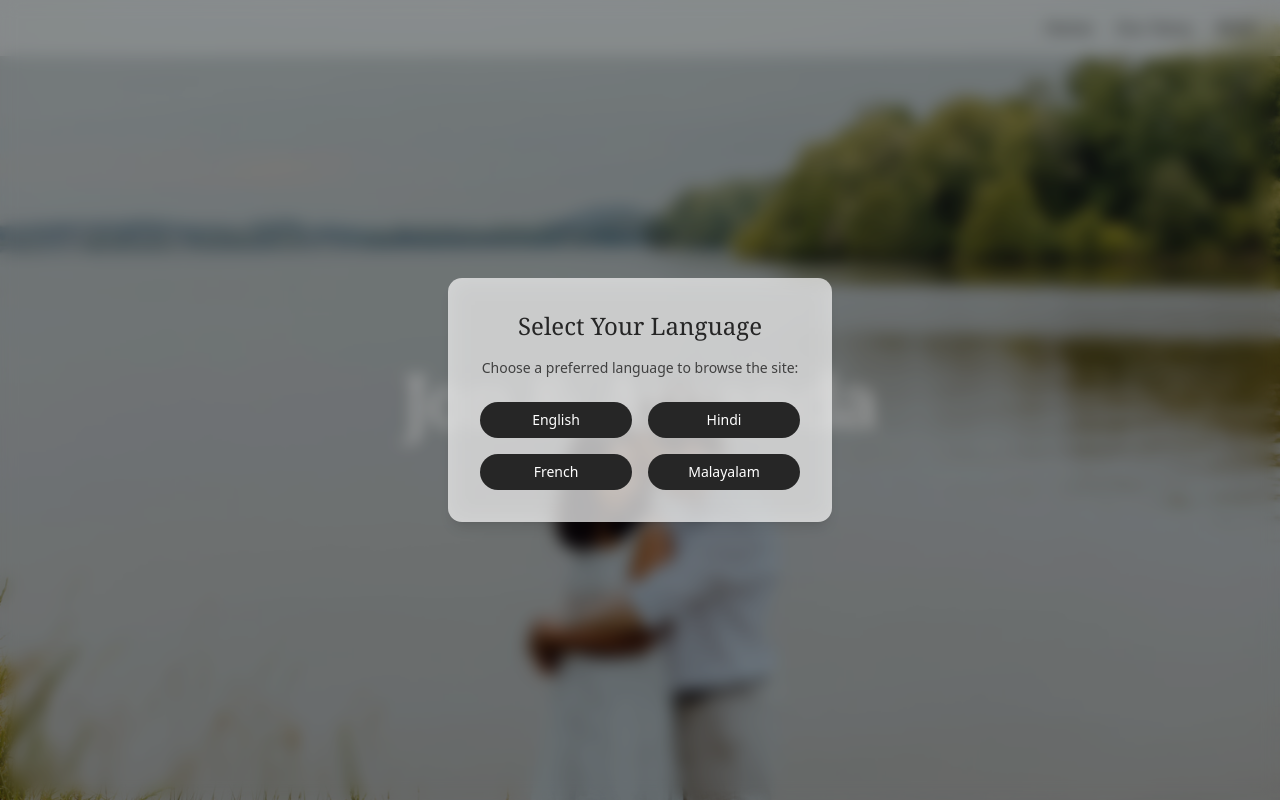
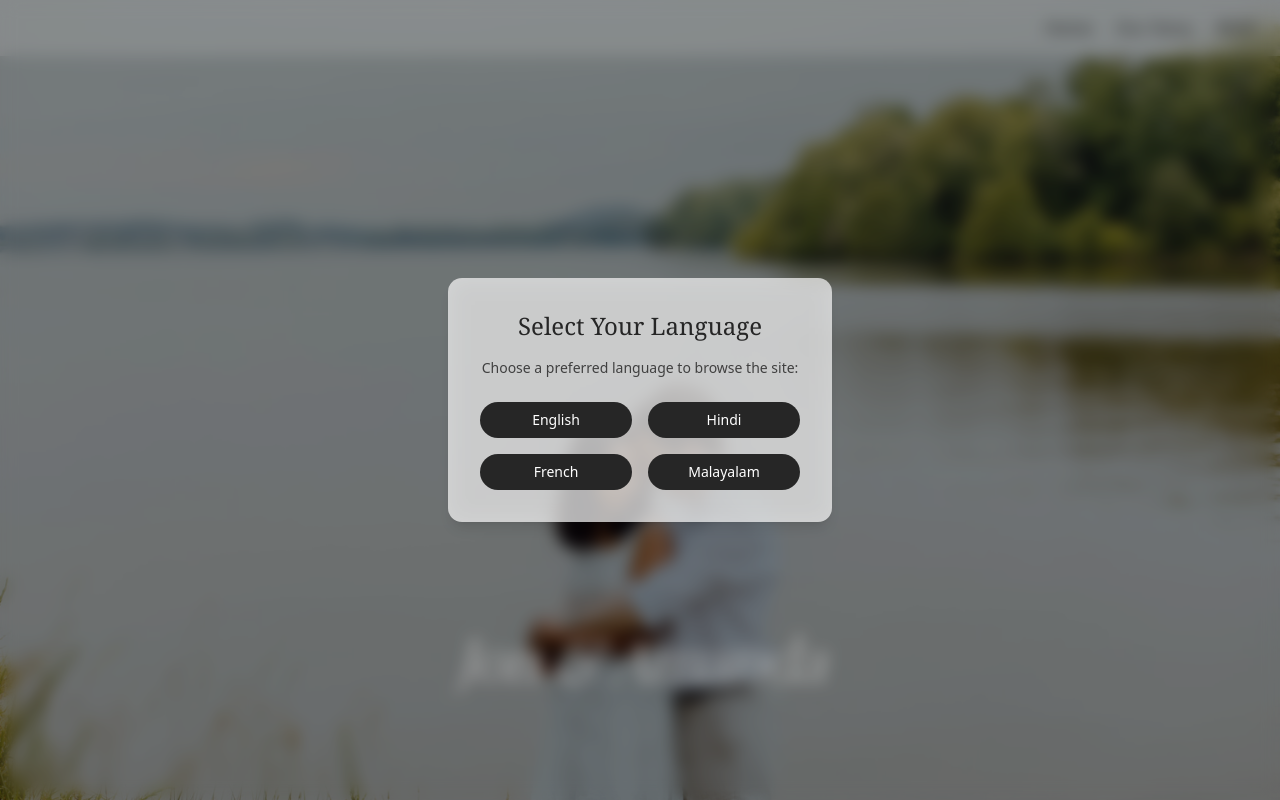
Before and after one commit to breannajg/jtag_wedding_website, a Next.js app: page / in a window 1280 px wide. Shown: the top 800 px of the page. Built offline with nearby package versions, Linux system fonts and the light colour scheme.

Commit message:
added video animation to landing page

```diff
--- a/src/app/globals.css
+++ b/src/app/globals.css
@@ -120,3 +120,10 @@
     @apply bg-background text-foreground;
   }
 }
+
+
+@layer utilities {
+  .font-playfair {
+    font-family: var(--font-playfair), serif;
+  }
+}
--- a/src/app/layout.tsx
+++ b/src/app/layout.tsx
@@ -1,16 +1,23 @@
+// app/layout.tsx
 import type { Metadata } from "next"
-import { Geist, Geist_Mono } from "next/font/google"
-import { DM_Sans } from "next/font/google"
+import { Geist, Geist_Mono, DM_Sans, Playfair_Display } from "next/font/google"
 import "./globals.css"
 
-// Register DM Sans
 const dmSans = DM_Sans({
   subsets: ["latin"],
   weight: ["400", "500"],
   variable: "--font-dm-sans",
 })
 
-// Register Geist Fonts
+const playfair = Playfair_Display({
+  weight: ["400"],             // Playfair has no 300 on Google Fonts
+  style: ["normal", "italic"], // enable both
+  subsets: ["latin"],
+  display: "swap",
+  variable: "--font-playfair",
+})
+
+
 const geistSans = Geist({
   variable: "--font-geist-sans",
   subsets: ["latin"],
@@ -28,13 +35,11 @@ export const metadata: Metadata = {
 
 export default function RootLayout({
   children,
-}: Readonly<{
-  children: React.ReactNode
-}>) {
+}: Readonly<{ children: React.ReactNode }>) {
   return (
     <html lang="en">
       <body
-        className={`${geistSans.variable} ${geistMono.variable} ${dmSans.variable} antialiased`}
+        className={`${geistSans.variable} ${geistMono.variable} ${dmSans.variable} ${playfair.variable} antialiased`}
       >
         {children}
       </body>
--- a/src/app/page.tsx
+++ b/src/app/page.tsx
@@ -29,19 +29,25 @@ The couple became engaged in March of 2024 and look forward to celebrating their
 const isDev = process.env.NODE_ENV === 'development'
 
 export default function Home() {
-  const [language, setLanguage] = useState('English')
+  // Start with no language chosen; show the image first
+  const [language, setLanguage] = useState('')
+  const [hasChosenLanguage, setHasChosenLanguage] = useState(false)
   const [translated, setTranslated] = useState<Record<string, string>>({})
 
   useEffect(() => {
+    // Don’t translate until a user has actually chosen a language
+    if (!hasChosenLanguage) return
+
+    if (language === 'English') {
+      setTranslated({})
+      return
+    }
+
     const translateAll = async () => {
-      if (language === 'English') {
-        setTranslated({})
-        return
-      }
-
       const newTranslations: Record<string, string> = {}
 
-      if (isDev) {
+      // Clear cached translations in dev for easy iteration
+      if (isDev && typeof window !== 'undefined') {
         Object.keys(localStorage).forEach((key) => {
           if (key.startsWith('translation-')) {
             localStorage.removeItem(key)
@@ -53,7 +59,7 @@ export default function Home() {
         const originalText = textBlocks[key as keyof typeof textBlocks]
         const cacheKey = `translation-${language}-${key}`
 
-        if (!isDev) {
+        if (!isDev && typeof window !== 'undefined') {
           const cached = localStorage.getItem(cacheKey)
           if (cached) {
             newTranslations[key] = cached
@@ -64,7 +70,7 @@ export default function Home() {
         const translatedText = await translateText(originalText, language)
         newTranslations[key] = translatedText
 
-        if (!isDev) {
+        if (!isDev && typeof window !== 'undefined') {
           localStorage.setItem(cacheKey, translatedText)
         }
       }
@@ -73,14 +79,20 @@ export default function Home() {
     }
 
     translateAll()
-  }, [language])
+  }, [language, hasChosenLanguage])
 
   const getText = (key: keyof typeof textBlocks) =>
     translated[key] || textBlocks[key]
 
   return (
     <>
-      <LanguageModal onSelect={(lang) => setLanguage(lang)} />
+      <LanguageModal
+        onSelect={(lang) => {
+          setLanguage(lang)
+          // Only at this moment do we allow the video to mount & autoplay
+          setHasChosenLanguage(true)
+        }}
+      />
 
       {/* Nav */}
       <nav className="fixed top-0 left-0 w-full z-50 flex justify-end px-6 py-4 bg-white/30 backdrop-blur-md">
@@ -105,22 +117,47 @@ export default function Home() {
 
       {/* Hero */}
       <section id="home" className="relative h-screen w-full overflow-hidden bg-black text-white">
-        <Image src="/images/1lake.jpg" alt="The couple" fill className="object-cover z-0 opacity-90" priority />
-        <div className="absolute inset-0 z-10 flex flex-col items-center justify-center text-center px-4">
+        {hasChosenLanguage ? (
+          <video
+            key={language}               // fresh instance after selection / if language changes later
+            src="/videos/envvid.mp4"
+            autoPlay
+            muted
+            loop
+            playsInline
+            preload="none"               // don’t prefetch before user chooses
+            className="absolute inset-0 w-full h-full object-cover z-0 opacity-90"
+          />
+        ) : (
+          <Image
+            src="/images/1lake.jpg"
+            alt="The couple"
+            fill
+            className="object-cover z-0 opacity-90"
+            priority
+          />
+        )}
+
+        <div className="absolute inset-0 z-10 flex flex-col items-center justify-end text-center px-4 pb-28">
           <motion.h1
-            initial={{ opacity: 0, y: 40 }}
-            animate={{ opacity: 1, y: 0 }}
-            transition={{ duration: 1 }}
-            className="text-5xl md:text-7xl font-serif tracking-tight drop-shadow-lg"
+            className="font-playfair italic text-5xl md:text-6xl tracking-tight drop-shadow-lg"
           >
             {getText('title')}
           </motion.h1>
+
         </div>
+
       </section>
 
       {/* Love Story */}
       <section id="love-story" className="relative w-full min-h-screen text-neutral-900 py-20 px-6">
-        <Image src="/images/lovestory.jpg" alt="Love Story" fill className="object-cover opacity-80 z-0" priority />
+        <Image
+          src="/images/lovestory.jpg"
+          alt="Love Story"
+          fill
+          className="object-cover opacity-80 z-0"
+          priority
+        />
         <div className="relative z-10 flex justify-start">
           <div className="w-full md:w-[40%] bg-white/70 backdrop-blur-md px-6 py-10 rounded-lg shadow-lg">
             <h2 className="text-3xl md:text-4xl font-serif mb-6">
```
Also changed, not shown: 1 other file (tests, documents, lock files or other folders).
